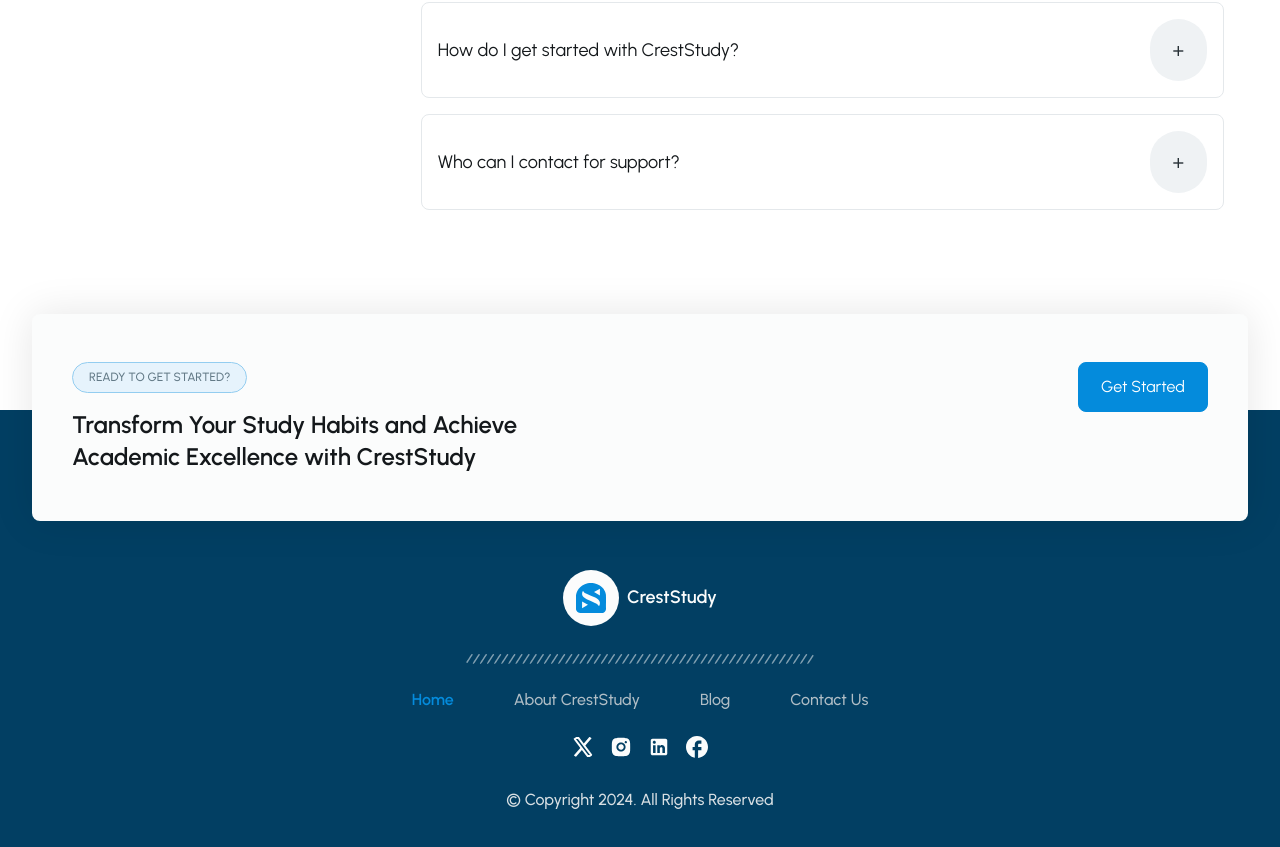
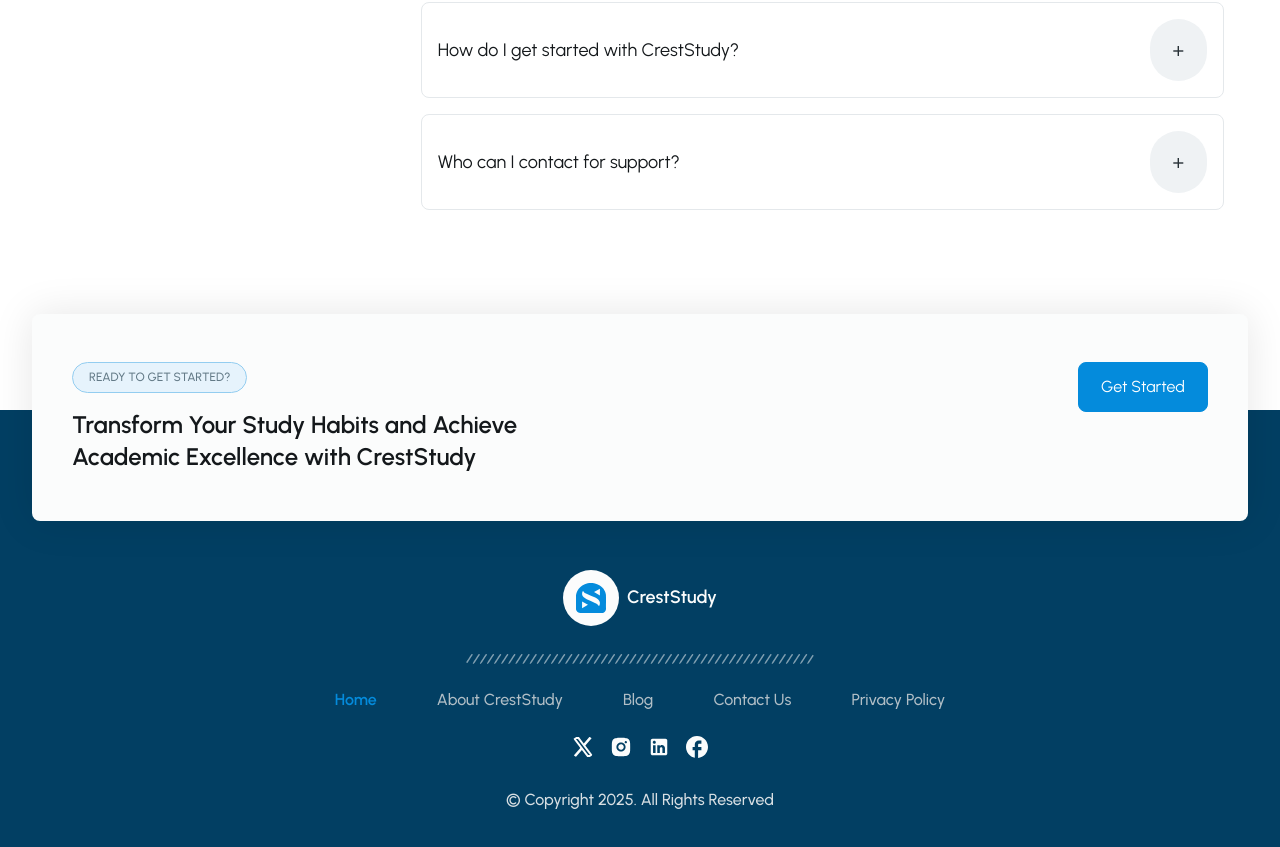
Before and after one commit to StudyCrest/CrestStudy-Web, a Next.js app: page / in a window 1280 px wide. Shown: the part 3651-4498 px from the top of the page. Built offline with nearby package versions, Linux system fonts and the light colour scheme.

Commit message:
fix home page

```diff
--- a/src/components/Footer/index.tsx
+++ b/src/components/Footer/index.tsx
@@ -72,6 +72,15 @@ export default function Footer() {
               }
             />
           ))}
+          <LinkComp
+            href="/privacy-policy"
+            title="Privacy Policy"
+            extraStyle={
+              pathname == "/privacy-policy"
+                ? "text-studycrest-primary leading-[19.2px] font-semibold pr-4"
+                : "text-studycrest-7 leading-[19.2px] font-medium hover:text-studycrest-primary pr-4"
+            }
+          />
         </nav>
       </div>
 
@@ -131,7 +140,7 @@ export default function Footer() {
       </div>
 
       <p className="text-studycrest-21 text-base font-medium leading-[19.2px] flex justify-center pt-5">
-        © Copyright 2024. All Rights Reserved
+        © Copyright 2025. All Rights Reserved
       </p>
     </div>
   );
```
